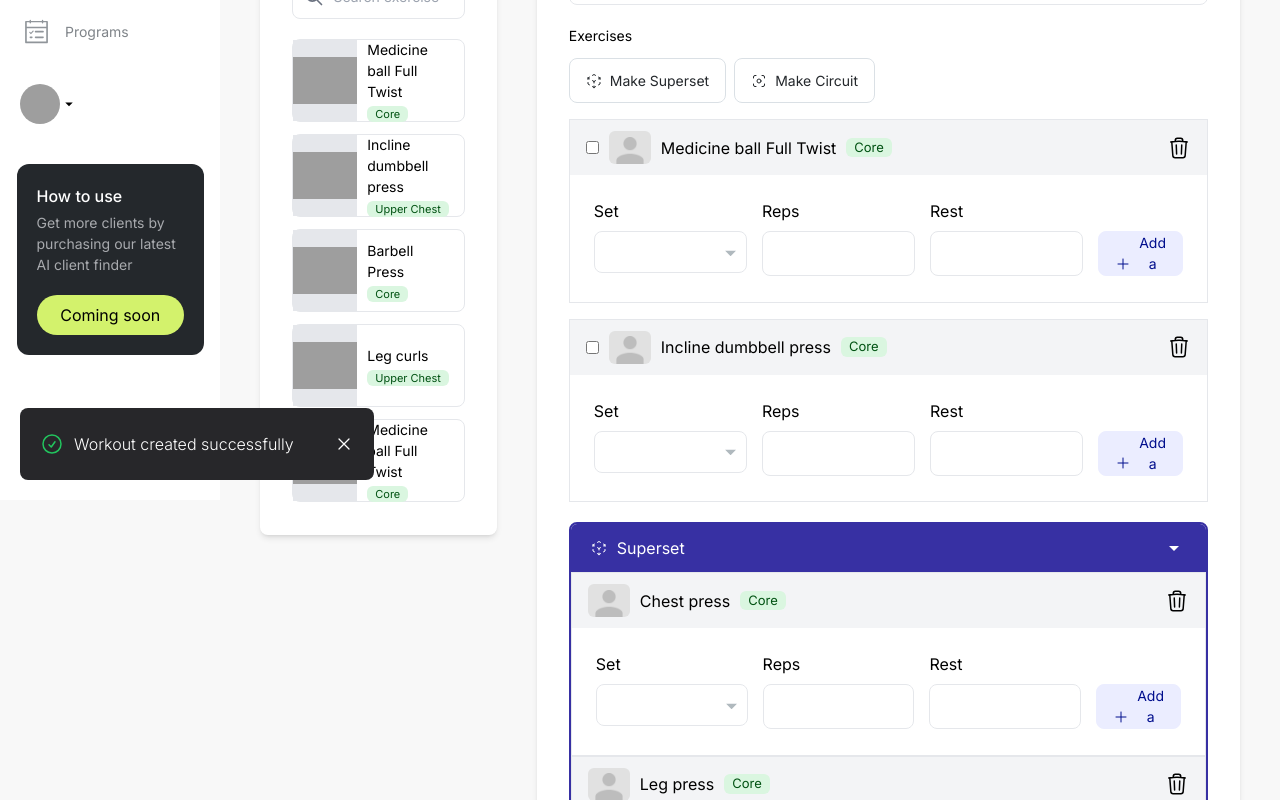
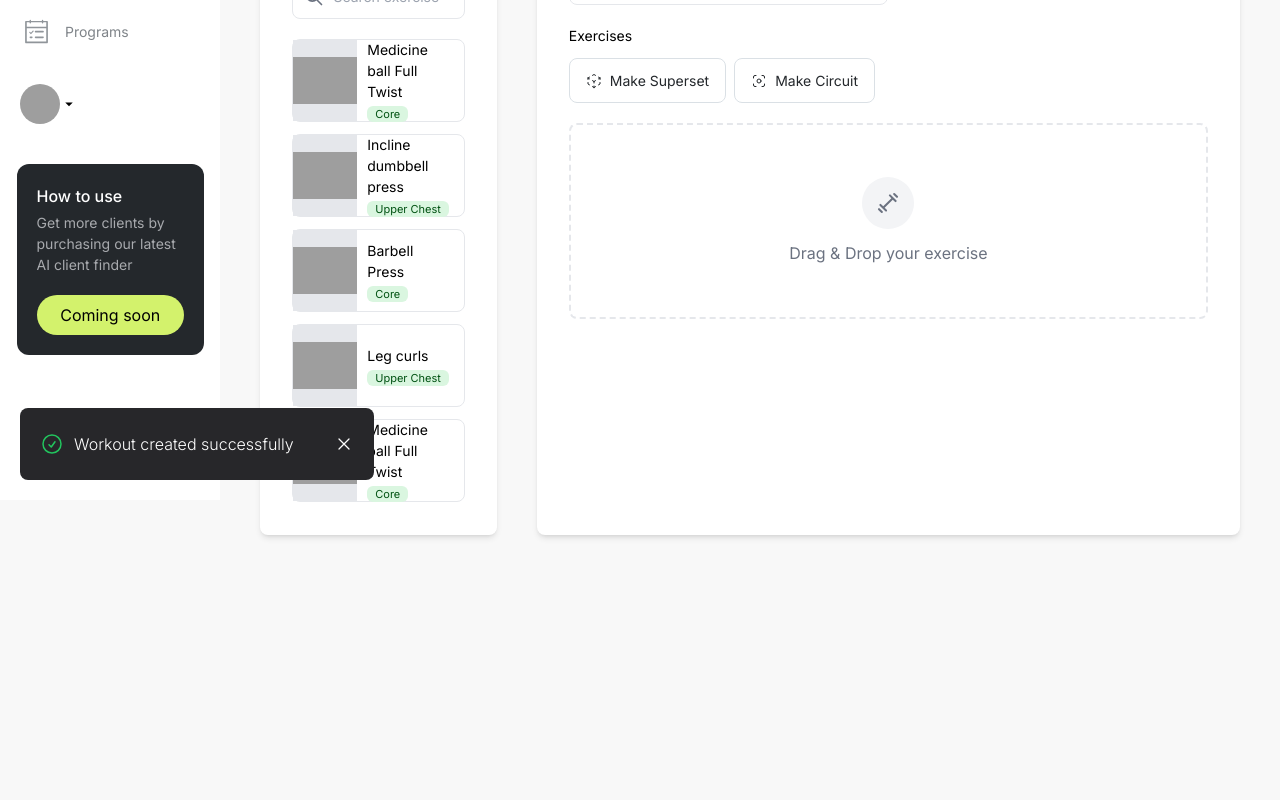
Before and after one commit to JacobDiazCruz/fitness-app, a Next.js app: page /manager/workouts/add in a window 1280 px wide. Shown: the part 300-1100 px from the top of the page. After the commit the page ends 875 px from the top, so only its background shows below. Built offline with nearby package versions, Linux system fonts and the light colour scheme; grey boxes are pictures that could not be loaded.

Commit message:
Fixed: superset dragging

```diff
--- a/src/app/manager/workouts/add/EditExercise/MappedExercises.tsx
+++ b/src/app/manager/workouts/add/EditExercise/MappedExercises.tsx
@@ -59,9 +59,19 @@ export default function MappedExercises({
     setShowDropContainer(false);
   };
 
-  useEffect(() => {
-    console.log("selectedExercises:", selectedExercises);
-  }, [selectedExercises])
+  const handleCheck = (exerciseId) => {
+    setSelectedExercises((prevExercises) => {
+      return prevExercises.map((prevExercise) => {
+        if (exerciseId === prevExercise._id) {
+          return {
+            ...prevExercise,
+            checked: !prevExercise.checked // Toggle the checked value
+          };
+        }
+        return prevExercise;
+      });
+    });
+  }
 
   return (
     <>
@@ -94,14 +104,14 @@ export default function MappedExercises({
           >
             {exercise?.supersetExercises?.length ? (
               <div
-                className="border-[2px] cursor-grab border-solid border-indigo-800 rounded-lg overflow-hidden mt-5"
+                className="border-[2px] relative cursor-grab border-solid border-indigo-950 rounded-lg overflow-hidden mt-5"
                 onDragOver={(e) => {
                   e.preventDefault();
                 }}
                 onDragOver={() => setShowDropContainer(true)}
                 onDrop={(e) => handleDrop(e, index)}
               >
-                <div className="bg-indigo-800 px-5 py-3 flex justify-between">
+                <div className="bg-indigo-950 px-5 py-3 flex justify-between">
                   <div className="flex gap-[10px] items-center">
                     <CubeTransparentIcon className="text-white w-4 h-4" />
                     <p className="text-white font-normal">Superset</p>
@@ -118,24 +128,12 @@ export default function MappedExercises({
                         exercise={superExercise}
                         exerciseId={superExercise._id}
                         showCheckInput={false}
-                        onCheck={() => {
-                          setSelectedExercises((prevExercises) => {
-                            return prevExercises.map((prevExercise) => {
-                              if (superExercise._id === prevExercise._id) {
-                                return {
-                                  ...prevExercise,
-                                  checked: !prevExercise.checked // Toggle the checked value
-                                };
-                              }
-                              return prevExercise;
-                            });
-                          });
-                        }}
+                        onCheck={() => handleCheck(superExercise._id)}
                       />
                     ))}
                     {showDropContainer && (
                       <div
-                        className="h-[120px] bg-white m-4 rounded-lg m-auto flex items-center border-dashed border-[2px] border-gray-300"
+                        className="h-[120px] my-5 bg-white w-[97%] rounded-lg m-auto flex items-center border-dashed border-[2px] border-indigo-900"
                         onDrop={(e) => handleDropSuperset(e, exercise)}
                       >
                         <p className="text-gray-500 m-auto text-center">Drop your exercise here</p>
@@ -148,19 +146,7 @@ export default function MappedExercises({
               <SelectedExercise
                 exercise={exercise}
                 exerciseId={exercise._id}
-                onCheck={() => {
-                  setSelectedExercises((prevExercises) => {
-                    return prevExercises.map((prevExercise) => {
-                      if (exercise._id === prevExercise._id) {
-                        return {
-                          ...prevExercise,
-                          checked: !prevExercise.checked // Toggle the checked value
-                        };
-                      }
-                      return prevExercise;
-                    });
-                  });
-                }}
+                onCheck={() => handleCheck(exercise._id)}
               />
             )}
           </div>
--- a/src/app/manager/workouts/add/EditExercise/index.tsx
+++ b/src/app/manager/workouts/add/EditExercise/index.tsx
@@ -6,57 +6,14 @@ import SelectedExercise from "./SelectedExercise";
 import { initialExercises } from "../YourExercises";
 import { Exercise } from "@/utils/types";
 import MappedExercises from "./MappedExercises";
-import { CubeTransparentIcon, DropdownIcon, ViewFinderIcon } from "@/components/global/Icons";
+import { BarbellIcon, CubeTransparentIcon, DropdownIcon, ViewFinderIcon } from "@/components/global/Icons";
 
 export default function EditExercises() {
-  // can drag with superset
-  // can adjust UI with group superset
-  // can save to DB
-  const [selectedExercises, setSelectedExercises] = useState<Array<any>>([
-    {
-      _id: "214124",
-      name: "Medicine ball Full Twist",
-      primaryFocus: "Core",
-      category: "Strength",
-      checked: false,
-      supersetExercises: []
-    },
-    {
-      _id: "424242",
-      name: "Incline dumbbell press",
-      primaryFocus: "Upper Chest",
-      category: "strength",
-      checked: false,
-      supersetExercises: []
-    },
-    {
-      _id: "23223",
-      name: "",
-      primaryFocus: "",
-      category: "",
-      checked: false,
-      supersetExercises: [
-        {
-          _id: "424443242",
-          name: "Chest press",
-          checked: false,
-          primaryFocus: "Upper Chest",
-          category: "strength"
-        },
-        {
-          _id: "52372",
-          name: "Leg press",
-          checked: false,
-          primaryFocus: "Upper Chest",
-          category: "strength"
-        }
-      ]
-    }
-  ]);
+  const [selectedExercises, setSelectedExercises] = useState<Array<any>>([]);
 
   const WorkoutNameField = () => {
     return (
-      <div className="field">
+      <div className="field w-[50%]">
         <p className="mb-3 text-[14px]">Workout name</p>
         <TextField placeholder="e.g. Chest workout" />
       </div>
@@ -78,6 +35,30 @@ export default function EditExercises() {
 
   const makeSuperset = () => {
     const checkedItems = selectedExercises.filter((exercise) => exercise.checked);
+
+    if (checkedItems.length > 0) {
+      const firstCheckedItem = checkedItems[0];
+
+      const updatedExercises = selectedExercises.reduce((acc, exercise) => {
+        if (exercise === firstCheckedItem) {
+          // Replace the first checked item with the new object
+          acc.push({
+            _id: "424445233242",
+            name: "",
+            checked: false,
+            primaryFocus: "",
+            category: "",
+            supersetExercises: checkedItems
+          });
+        } else if (!checkedItems.includes(exercise)) {
+          // Exclude the other checked items
+          acc.push(exercise);
+        }
+        return acc;
+      }, []);
+
+      setSelectedExercises(updatedExercises);
+    }
   };
 
   return (
@@ -108,9 +89,12 @@ export default function EditExercises() {
           selectedExercises={selectedExercises}
           setSelectedExercises={setSelectedExercises}
         />
+
         <div className="border-[2px] rounded-lg border-dashed border-gray-200 mt-5 h-[196px] flex items-center">
           <div className="m-auto">
-            <div className="rounded-full w-[52px] h-[52px] bg-gray-100 flex m-auto items-center"></div>
+            <div className="rounded-full w-[52px] h-[52px] bg-gray-100 flex m-auto items-center">
+              <BarbellIcon className="m-auto w-6 h-6 fill-gray-500" />
+            </div>
             <p className="mt-3 text-[16px] text-gray-500">Drag &amp; Drop your exercise</p>
           </div>
         </div>
--- a/src/components/global/Icons.tsx
+++ b/src/components/global/Icons.tsx
@@ -57,3 +57,9 @@ export const DropdownIcon = ({ className }) => {
     <svg t="1685162255200" className={`${className ? className : 'w-4 h-4' }`} viewBox="0 0 1024 1024" version="1.1" xmlns="http://www.w3.org/2000/svg" p-id="2379"><path d="M725.333333 426.666667L512 640 298.666667 426.666667z" p-id="2380"></path></svg>
   );
 }
+
+export const BarbellIcon = ({ className }) => {
+  return (
+    <svg t="1685421363075" className={`${className ? className : 'w-4 h-4' }`} viewBox="0 0 1024 1024" version="1.1" xmlns="http://www.w3.org/2000/svg" p-id="5058" width="25" height="25"><path d="M745.813333 279.466667l-121.173333-121.173334a42.666667 42.666667 0 0 0-60.586667 0 42.666667 42.666667 0 0 0 0 60.16l90.453334 90.453334-345.6 345.6-90.453334-90.453334a42.666667 42.666667 0 0 0-60.16 0 42.666667 42.666667 0 0 0 0 60.586667l119.893334 119.893333 119.893333 119.893334a42.666667 42.666667 0 0 0 30.293333 12.8 42.666667 42.666667 0 0 0 30.293334-72.96l-89.173334-89.173334 345.6-345.6 90.453334 90.453334a42.666667 42.666667 0 1 0 60.16-60.586667zM158.293333 744.96a42.666667 42.666667 0 0 0-60.586666 60.586667l120.746666 120.746666a42.666667 42.666667 0 0 0 30.293334 12.373334 42.666667 42.666667 0 0 0 30.293333-12.373334 42.666667 42.666667 0 0 0 0-60.586666z m768-526.506667l-120.746666-120.746666a42.666667 42.666667 0 0 0-60.586667 60.586666l120.746667 120.746667a42.666667 42.666667 0 0 0 60.586666 0 42.666667 42.666667 0 0 0 0-60.586667z" p-id="5059"></path></svg>
+  );
+}
```
